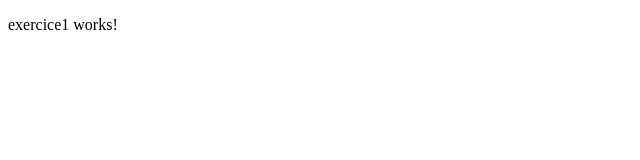
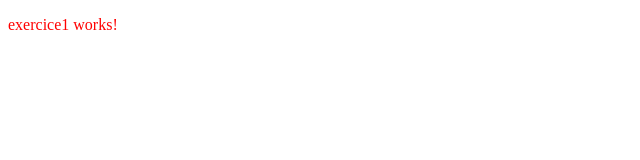
Before and after one commit to dyma-projects/5c78ff60b85a4919, an Angular app: page / in a window 1280 px wide. Shown: the top 160 px of the page, without its empty margins (0-640 px from the left). Built offline with nearby package versions, Linux system fonts and the light colour scheme.

Commit message:
task 3 - dans ce composant mettez en place trois exemple de liaison

```diff
--- a/src/app/exercice1/exercice1.component.html
+++ b/src/app/exercice1/exercice1.component.html
@@ -1 +1 @@
-<p>exercice1 works!</p>
+<p (click)="clickEvent($event)" [style]="{ color: 'red' }">{{ text }}</p>
--- a/src/app/exercice1/exercice1.component.ts
+++ b/src/app/exercice1/exercice1.component.ts
@@ -1,4 +1,4 @@
-import { Component, OnInit } from '@angular/core';
+import {Component, EventEmitter, OnInit, Output} from '@angular/core';
 
 @Component({
   selector: 'app-exercice1',
@@ -7,9 +7,16 @@ import { Component, OnInit } from '@angular/core';
 })
 export class Exercice1Component implements OnInit {
 
+  public text: string;
+
   constructor() { }
 
   ngOnInit(): void {
+    this.text = 'exercice1 works!';
+  }
+
+  public clickEvent(event): void {
+    console.log(`exercice1 clicked`);
   }
 
 }
```
